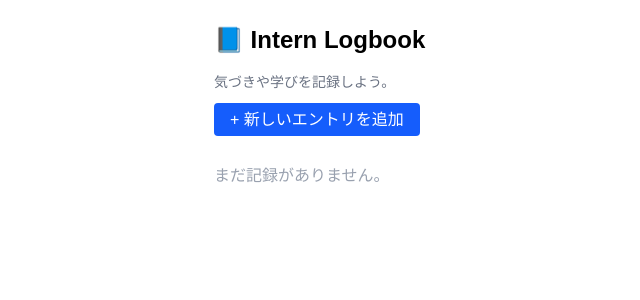
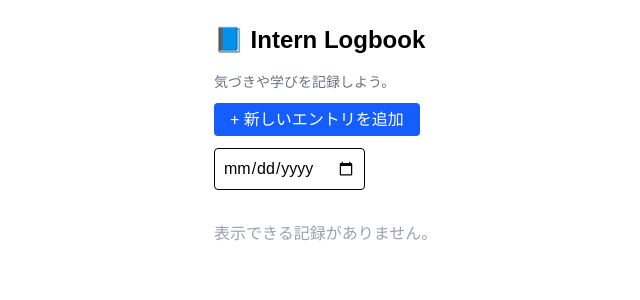
Before and after one commit to takuma-tsx/intern-logbook, a Next.js app: page / in a window 1280 px wide. Shown: the top 300 px of the page, without its empty margins (162-802 px from the left). Built offline with nearby package versions, Linux system fonts and the light colour scheme.

Commit message:
feat: 日付で絞り込みできるようにした

```diff
--- a/app/page.tsx
+++ b/app/page.tsx
@@ -2,7 +2,7 @@
 
 import Link from "next/link"
 import { useEffect, useState } from "react"
-import EntryCard from "../components/EntryCard" // ← これを追加！
+import EntryCard from "../components/EntryCard"
 
 type Entry = {
   id: string
@@ -13,11 +13,16 @@ type Entry = {
 
 export default function Home() {
   const [entries, setEntries] = useState<Entry[]>([])
+  const [filterDate, setFilterDate] = useState('')
 
   useEffect(() => {
     const saved = JSON.parse(localStorage.getItem('entries') || '[]')
     setEntries(saved)
   }, [])
+
+  const visibleEntries = filterDate
+    ? entries.filter((e) => e.date.startsWith(filterDate))
+    : entries
 
   return (
     <main className="p-6 max-w-xl mx-auto">
@@ -30,11 +35,28 @@ export default function Home() {
         + 新しいエントリを追加
       </Link>
 
+      <div className="my-4">
+        <input
+          type="date"
+          className="border rounded p-2"
+          value={filterDate}
+          onChange={(e) => setFilterDate(e.target.value)}
+        />
+        {filterDate && (
+          <button
+            onClick={() => setFilterDate('')}
+            className="ml-2 text-blue-600 underline text-sm"
+          >
+            絞り込みをクリア
+          </button>
+        )}
+      </div>
+
       <div className="mt-8 space-y-4">
-        {entries.length === 0 ? (
-          <p className="text-gray-400">まだ記録がありません。</p>
+        {visibleEntries.length === 0 ? (
+          <p className="text-gray-400">表示できる記録がありません。</p>
         ) : (
-          entries.map((entry) => (
+          visibleEntries.map((entry) => (
             <EntryCard key={entry.id} entry={entry} />
           ))
         )}
```
